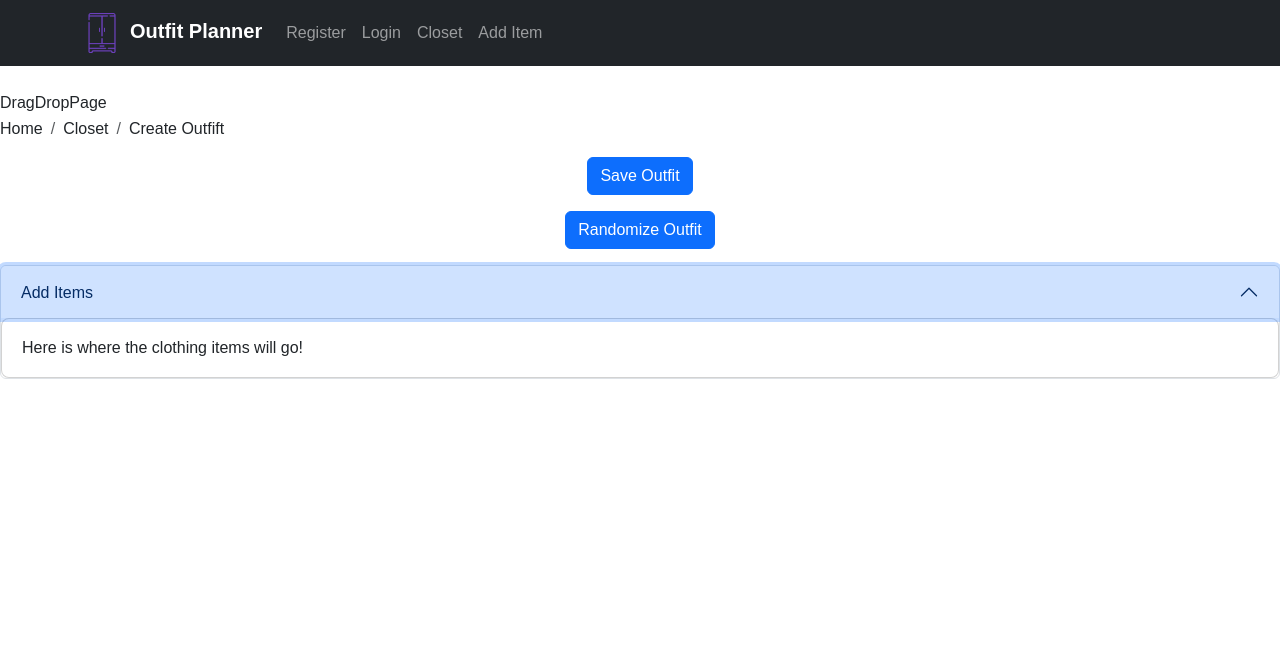
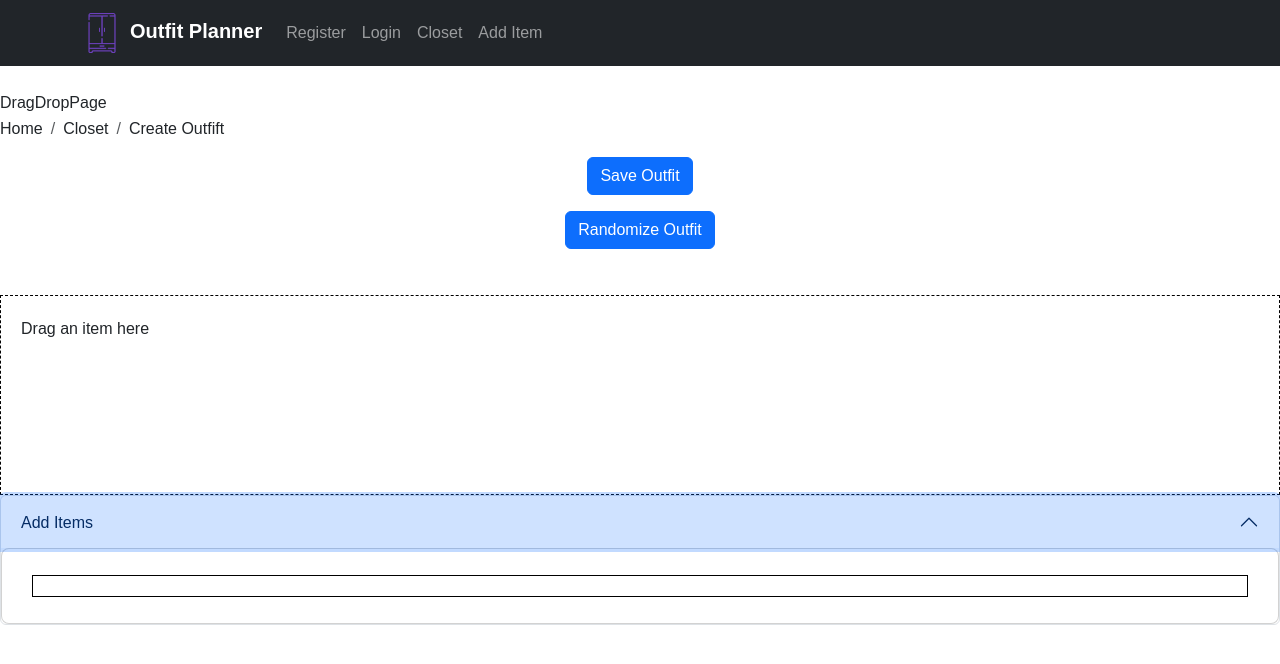
Before and after one commit to schneidsmc/fullstack_wardrobe, a React (Create React App) app in the folder client/: page /dragdrop in a window 1280 px wide. Both pictures are taken after a click on the button "Add Items". Shown: the top 664 px of the page. Built offline with nearby package versions, Linux system fonts and the light colour scheme; no server answers.

Commit message:
Dragndrop start

```diff
--- /dev/null
+++ b/client/src/Components/DraggableItem.js
@@ -0,0 +1,29 @@
+import React from "react";
+import { useDrag } from "react-dnd";
+
+const DraggableItem = ({ name }) => {
+  const [{ isDragging }, drag] = useDrag(() => ({
+    type: "ITEM",
+    item: { name },
+    collect: (monitor) => ({
+      isDragging: monitor.isDragging(),
+    }),
+  }));
+
+  return (
+    <div
+      ref={drag}
+      style={{
+        margin: "10px",
+        padding: "10px",
+        border: "1px solid black",
+        backgroundColor: isDragging ? "lightgreen" : "white",
+        cursor: "move",
+      }}
+    >
+      {name}
+    </div>
+  );
+};
+
+export default DraggableItem;
--- /dev/null
+++ b/client/src/Components/DropArea.js
@@ -0,0 +1,36 @@
+import React from "react";
+import { useDrop } from "react-dnd";
+
+const DropArea = () => {
+  const [{ canDrop, isOver }, drop] = useDrop(() => ({
+    accept: "ITEM",
+    drop: (item) => console.log(`Dropped: ${item.name}`),
+    collect: (monitor) => ({
+      isOver: monitor.isOver(),
+      canDrop: monitor.canDrop(),
+    }),
+  }));
+
+  const backgroundColor = isOver
+    ? "lightyellow"
+    : canDrop
+      ? "lightblue"
+      : "white";
+
+  return (
+    <div
+      ref={drop}
+      style={{
+        marginTop: "30px",
+        padding: "20px",
+        border: "1px dashed black",
+        minHeight: "200px",
+        backgroundColor,
+      }}
+    >
+      {canDrop ? "Release to add" : "Drag an item here"}
+    </div>
+  );
+};
+
+export default DropArea;
--- a/client/src/Pages/DragDropPage.js
+++ b/client/src/Pages/DragDropPage.js
@@ -1,12 +1,17 @@
 import React, { useState } from "react";
 import { Accordion, Card, Breadcrumb, Button } from "react-bootstrap";
 import { useNavigate, Link } from "react-router-dom";
+import { DndProvider } from "react-dnd"; // The DndProvider component is used to wrap your app, passing the HTML5Backend to manage the drag-and-drop interactions.
+import { HTML5Backend } from "react-dnd-html5-backend";
+import DraggableItem from "../Components/DraggableItem"; // Each item that can be dragged is wrapped with the useDrag hook. This hook defines the behavior when the item is being dragged.
+import DropArea from "../Components/DropArea"; // The DropArea component is where items can be dropped. It uses the useDrop hook to define the target for draggable items.
 
 const DragDropPage = () => {
   const navigate = useNavigate();
-  const [activeKey, setActiveKey] = useState(null); // Manage which accordion item is expanded
+  const [activeKey, setActiveKey] = useState(null); // for the accordion
 
   return (
+    <DndProvider backend={HTML5Backend}>
       <div>
         <div>DragDropPage</div>
         <Breadcrumb>
@@ -30,6 +35,7 @@ const DragDropPage = () => {
             </Button>
           </div>
         </div>
+        <DropArea />
         <Accordion
           activeKey={activeKey}
           onSelect={(selectedKey) => setActiveKey(selectedKey)} // Toggle accordion items
@@ -38,12 +44,15 @@ const DragDropPage = () => {
             <Accordion.Header>Add Items</Accordion.Header>
             <Card>
               <Accordion.Body>
+                <DraggableItem>
                   Here is where the clothing items will go!
+                </DraggableItem>
               </Accordion.Body>
             </Card>
           </Accordion.Item>
         </Accordion>
       </div>
+    </DndProvider>
   );
 };
 
--- a/package.json
+++ b/package.json
@@ -24,6 +24,8 @@
     "mongoose": "^8.6.3",
     "prettier": "^3.3.3",
     "react": "^18.3.1",
+    "react-dnd": "^16.0.1",
+    "react-dnd-html5-backend": "^16.0.1",
     "react-dom": "^18.3.1",
     "react-icons": "^5.3.0",
     "react-tag-input-component": "^2.0.2",
```
Also changed, not shown: 1 other file (tests, documents, lock files or other folders). Lines whose indentation alone changed are shown as unchanged.
